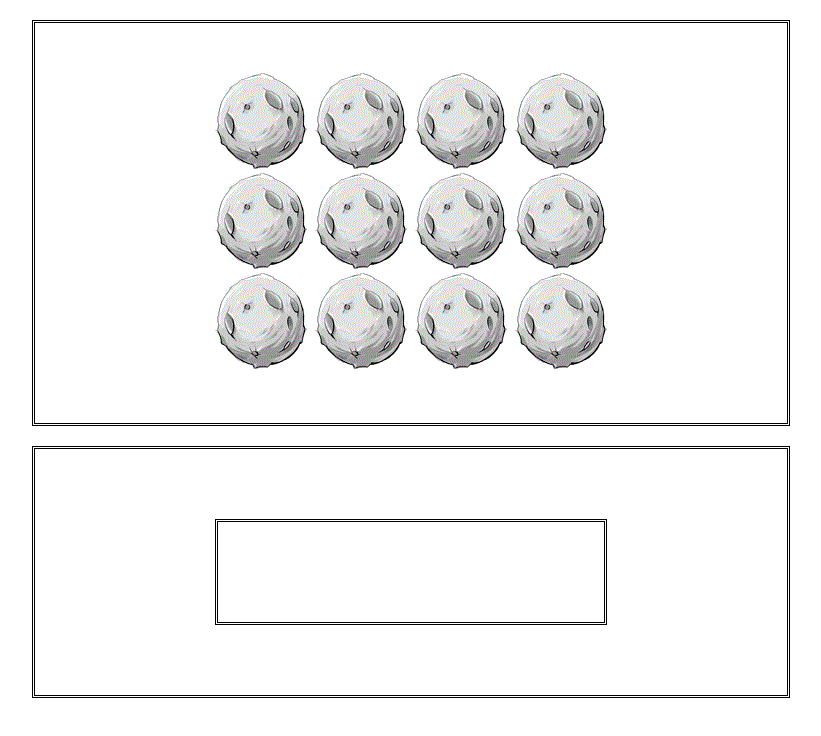
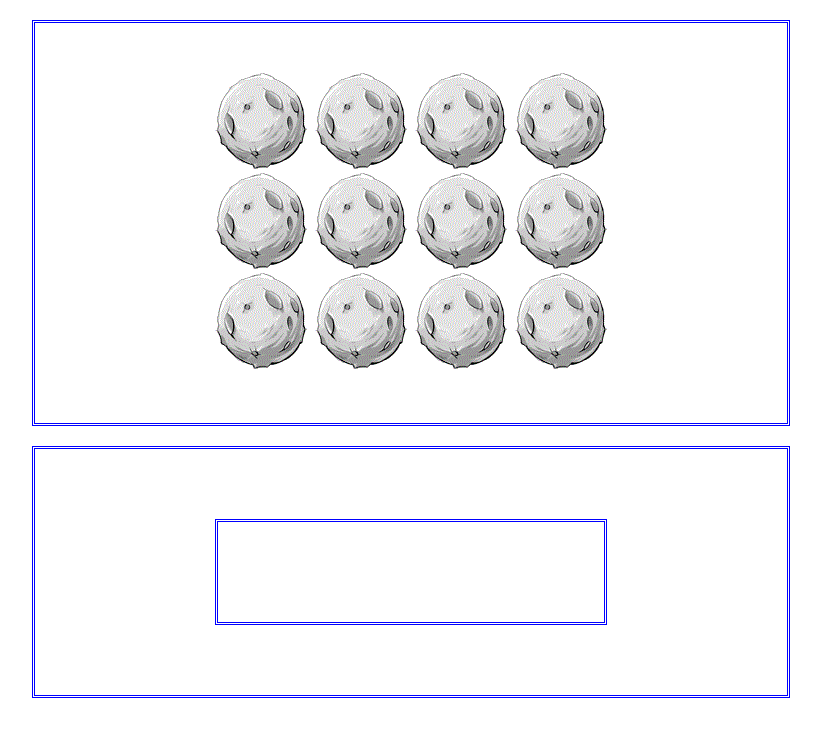
Before and after one commit to maiaboelmagde/MemoryGame, a plain HTML site: page index.html in a window 1280 px wide. Shown: the whole page, without its empty margins (229-1050 px from the left). Drawn offline with Linux system fonts and the light colour scheme.

Commit message:
changing border color

```diff
--- a/index.html
+++ b/index.html
@@ -10,6 +10,7 @@
             padding: 50px;
             margin: 20px 20%;
             border-style: double;
+            border-color: blue;
         }
 
         h1{
```
